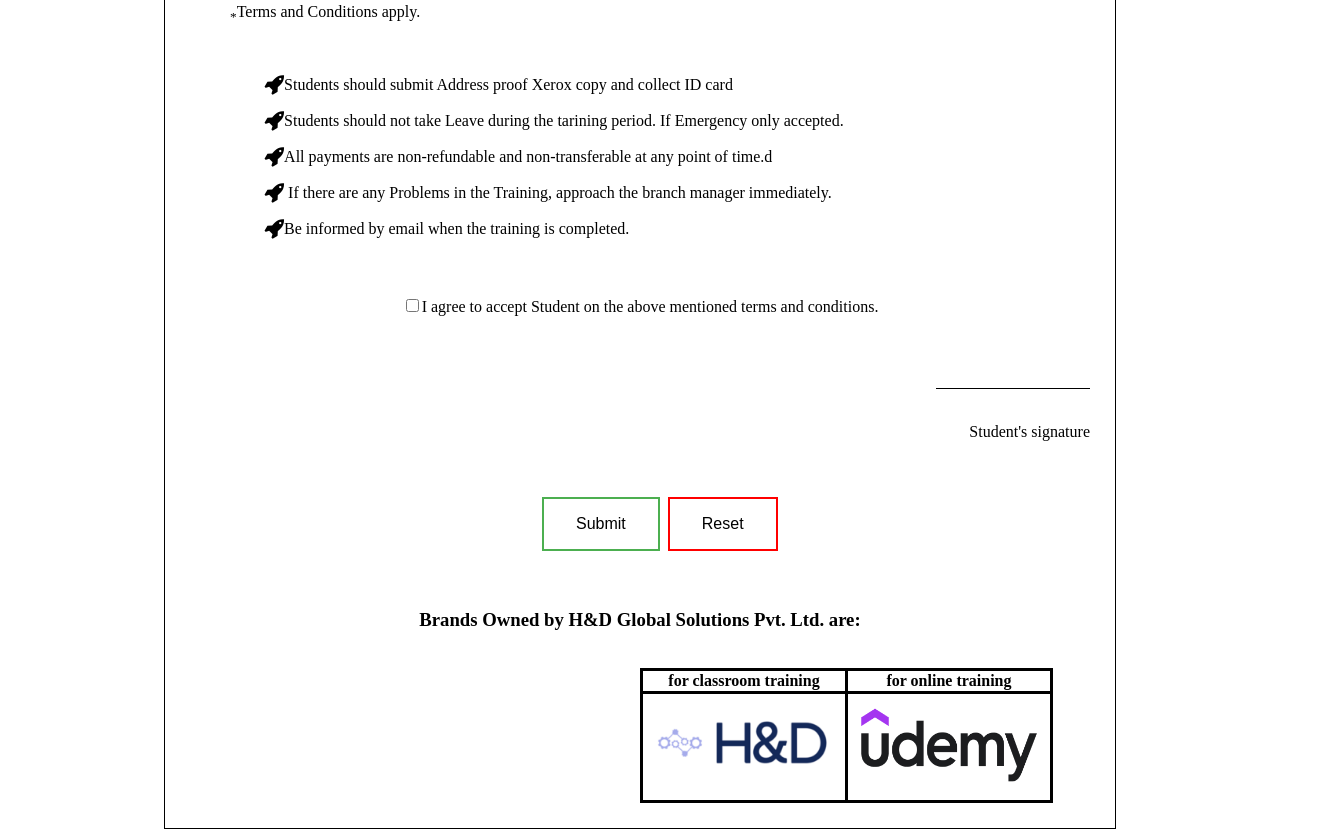
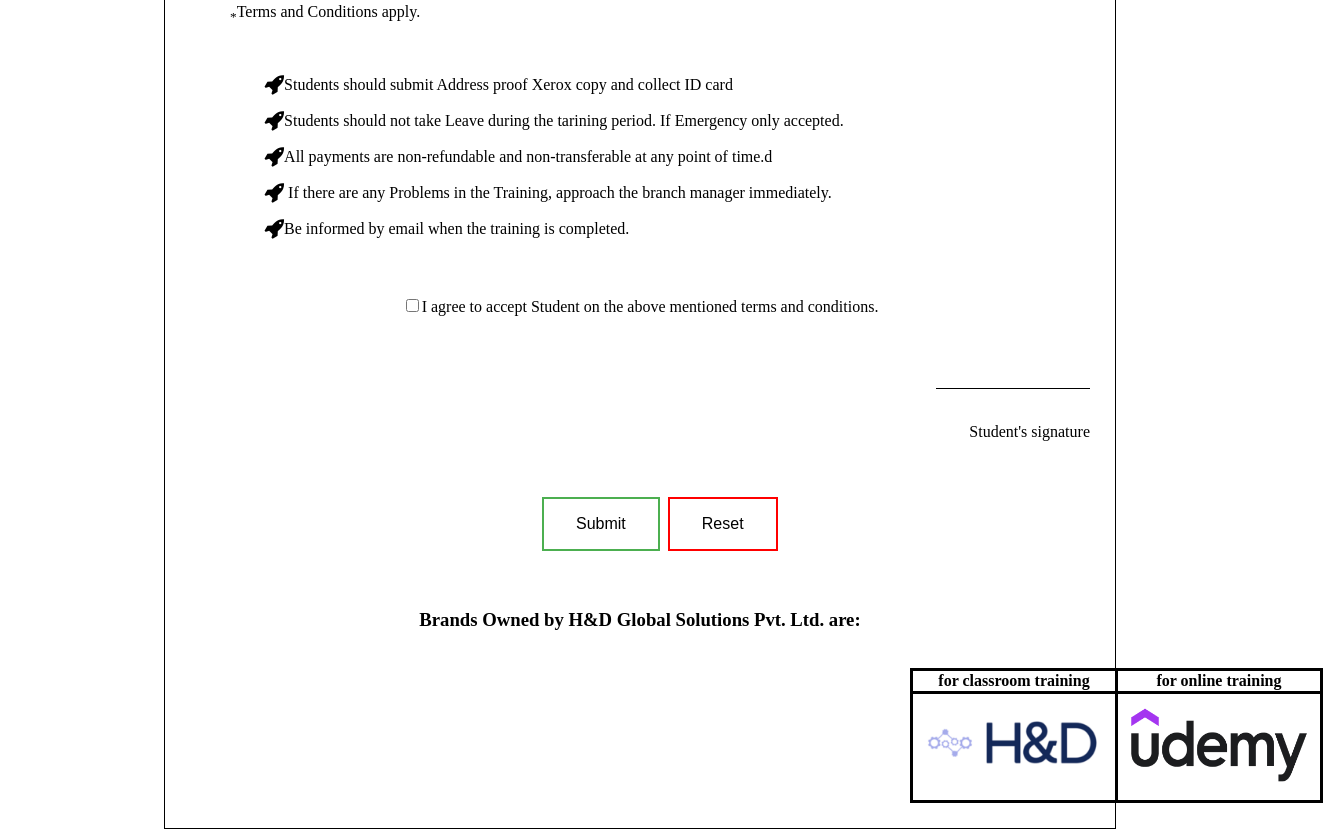
Before and after one commit to daniya-muzammil/application_form, a plain HTML site: page index.html in a window 1280 px wide. Shown: the part 1369-2206 px from the top of the page, 1323 px wide, since content can reach past the window. Drawn offline with Linux system fonts and the light colour scheme.

Commit message:
Update studentapp.css

```diff
--- a/studentapp.css
+++ b/studentapp.css
@@ -122,7 +122,7 @@ address{
 } */
 table,tr,th,td{
     width: 400px;
-    margin-left: 50%;
+    margin-left: 80%;
     margin-top: -2%;
     border: 3px solid black;
     border-collapse: collapse;
```
